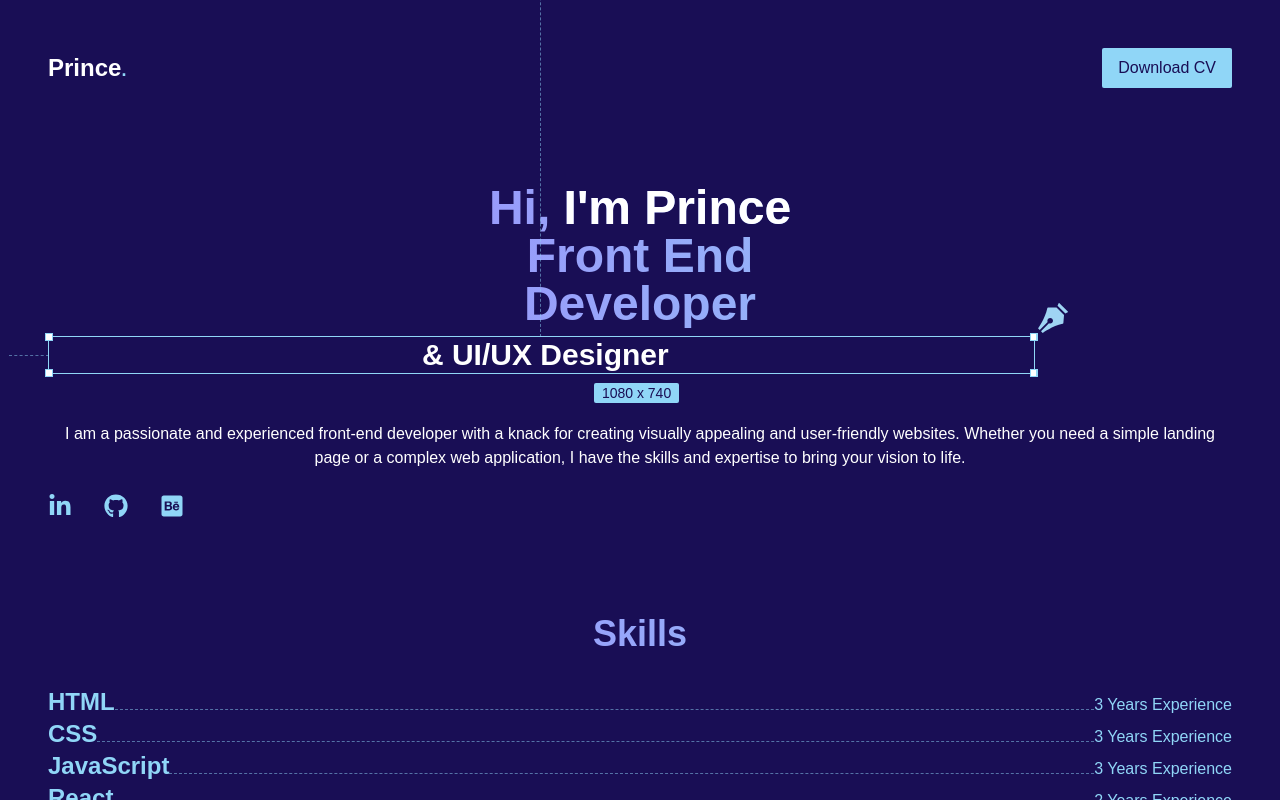
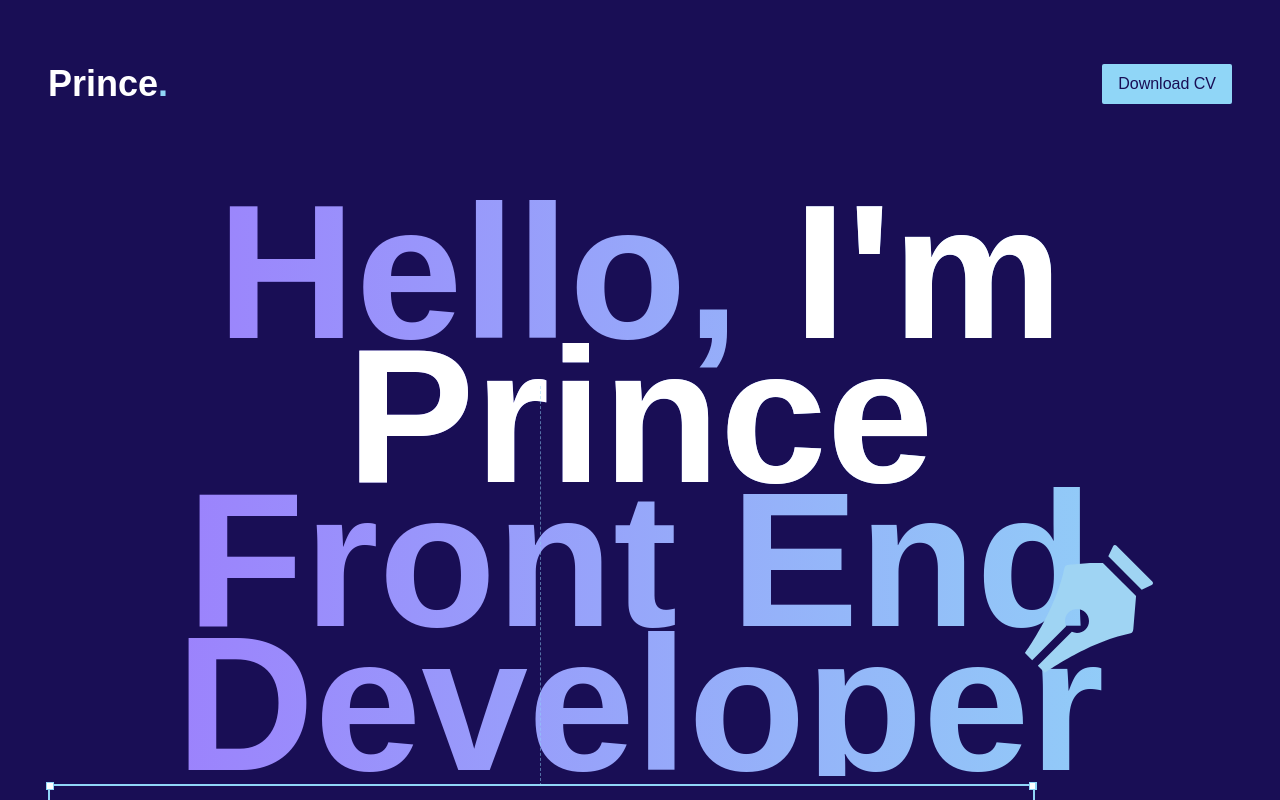
Before and after one commit to princeradebe/portfolio, a React (Vite) app: page / in a window 1280 px wide. Shown: the top 800 px of the page. Built offline with nearby package versions, Linux system fonts and the light colour scheme; a web font is replaced by a local one.

Commit message:
Font size for large screens

```diff
--- a/src/App.jsx
+++ b/src/App.jsx
@@ -11,7 +11,7 @@ import './App.css'
 function App() {
 
   return (
-    <div className='pt-4 md:container mx-auto' >
+    <div className='pt-4 md:pt-8 md:container mx-auto' >
       <Navbar />
       <Hero />
       <Skills />
--- a/src/components/Hero.jsx
+++ b/src/components/Hero.jsx
@@ -7,28 +7,28 @@ const Hero = () => {
     return (
         <>
             <div className='mt-24 px-4'>
-                <h1 className='text-5xl font-bold text-transparent bg-clip-text bg-gradient-to-r to-brand-light-blue from-brand-magenta '>
-                    Hi, <span className='text-white'>I'm Prince</span>
+                <h1 className='text-5xl md:text-[12rem] md:leading-[9rem] font-bold md:font-semibold text-transparent bg-clip-text bg-gradient-to-r to-brand-light-blue from-brand-magenta '>
+                    Hello, <span className='text-white'>I'm Prince</span>
                     <br />
                     Front End
                     <br />
                     Developer
                 </h1>
-                <h1 className='relative mt-2 pl-2 text-3xl font-bold text-white border-brand-light-blue border-[1px] w-10/12'>
+                <h1 className='relative mt-2 pl-2 md:pl-4 text-3xl md:text-9xl font-bold md:font-semibold text-white border-brand-light-blue border-[1px] md:border-2 w-10/12'>
                     & UI/UX Designer
                     <SmallSquares yPosition={'top-[-4px]'} xPosition={'right-[-4px]'} />
                     <SmallSquares yPosition={'top-[-4px]'} xPosition={'left-[-4px]'} />
                     <SmallSquares yPosition={'bottom-[-4px]'} xPosition={'right-[-4px]'} />
                     <SmallSquares yPosition={'bottom-[-4px]'} xPosition={'left-[-4px]'} />
-                    <div className='absolute top-[-34px] right-[-34px]'>
+                    <div className='absolute top-[-34px] md:top-[-94%] right-[-34px] md:right-[-120px]'>
                         <ImPen color='#9FD4F3' />
                     </div>
                     <div className="absolute border-r-[0.5px] top-[-400px] right-[50%] border-dashed border-brand-light-blue h-[400px] opacity-50"></div>
                     <div className="absolute border-b-[0.5px] top-[50%] left-[-40px] border-dashed border-brand-light-blue w-[40px] opacity-50"></div>
-                    <p className='absolute right-[36%] bottom-[-30px] font-normal text-sm px-2 rounded-sm bg-brand-light-blue text-brand-blue'>1080 x 740</p>
+                    <p className='absolute right-[36%] md:right-[45%] bottom-[-30px] font-normal text-sm px-2 rounded-sm bg-brand-light-blue text-brand-blue'>1080 x 740</p>
                 </h1>
             </div>
-            <h3 className='mt-12 px-4 text-white'>
+            <h3 className='mt-12 px-4 text-white md:text-3xl'>
                 I am a passionate and experienced front-end developer with a knack for creating visually appealing and user-friendly websites. Whether you need a simple landing page or a complex web application, I have the skills and expertise to bring your vision to life.
             </h3>
             <div className='flex px-4 text-2xl text-brand-light-blue gap-8 mt-6'>
--- a/src/components/logo/Logo.jsx
+++ b/src/components/logo/Logo.jsx
@@ -2,9 +2,9 @@ import React from 'react'
 
 const Logo = () => {
     return (
-        <div className='text-2xl text-white font-semibold'>
+        <div className='text-2xl md:text-4xl text-white font-semibold'>
             Prince
-            <span className='text-brand-light-blue text-lg'>
+            <span className='text-brand-light-blue text-lg md:text-4xl'>
                 .
             </span>
         </div>
```
